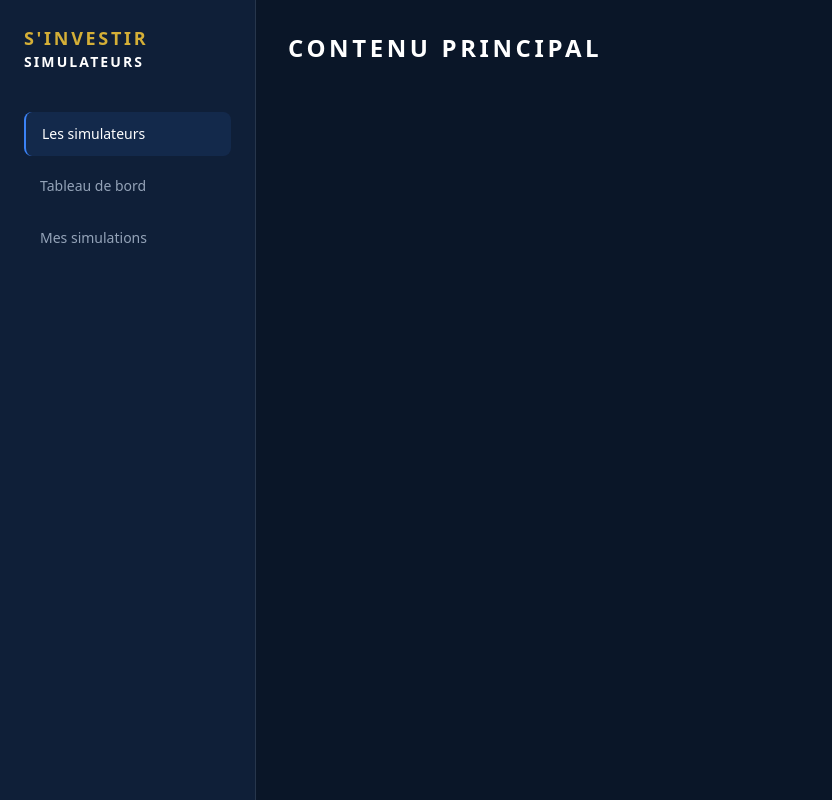
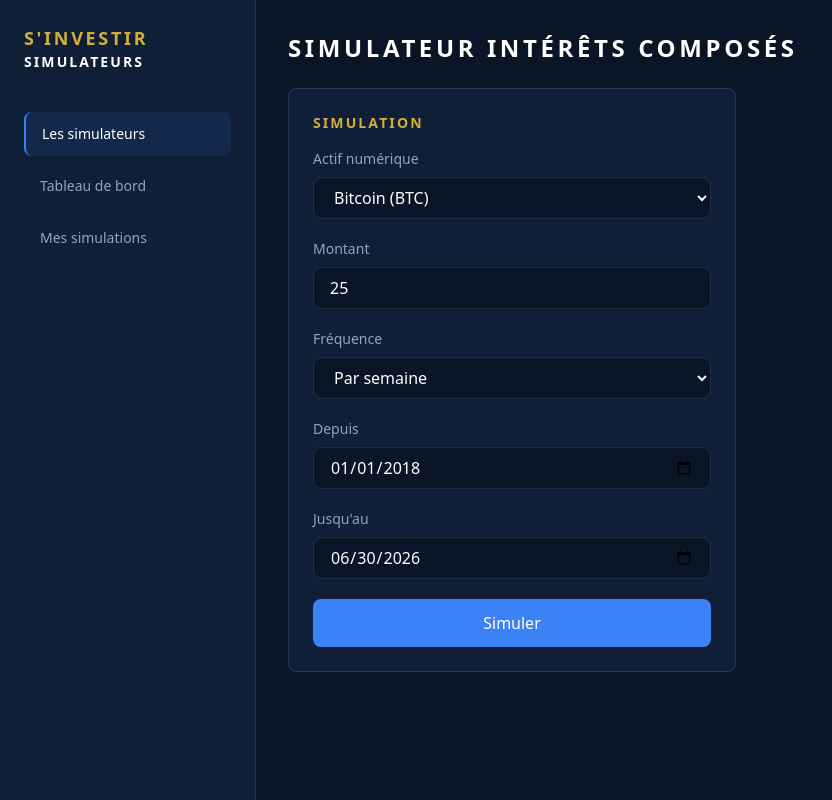
Before and after one commit to ansenthandrayen/simulateur-crypto-sinvestir, a Next.js app: page / in a window 1280 px wide. Shown: the whole page, without its empty margins (0-832 px from the left). Built offline with nearby package versions, Linux system fonts and the light colour scheme.

Commit message:
feat: build simulation form component with crypto list (#12)

```diff
--- a/src/app/page.tsx
+++ b/src/app/page.tsx
@@ -1,15 +1,31 @@
+"use client";
+
 import Sidebar from "@/components/Sidebar";
+import SimulationForm from "@/components/SimulationForm";
 
-// Page principale - route "/"
-// Structure : Sidebar (navigation) + contenu principal
 export default function Home() {
+  // Pour l'instant on affiche juste les paramètres choisis dans la console
+  // On branchera le vrai calcul DCA à l'étape suivante
+  function handleFormSubmit(params: {
+    symbol: string;
+    amount: number;
+    frequency: string;
+    startDate: Date;
+    endDate: Date;
+  }) {
+    console.log("Paramètres soumis :", params);
+  }
+
   return (
     <div className="flex">
       <Sidebar />
       <main className="flex-1 p-8 bg-background">
-        <h1 className="title-section text-2xl text-text-primary">
-          Contenu principal
+        <h1 className="title-section text-2xl text-text-primary mb-6">
+          Simulateur intérêts composés
         </h1>
+        <div className="max-w-md">
+          <SimulationForm onSubmit={handleFormSubmit} />
+        </div>
       </main>
     </div>
   );
--- /dev/null
+++ b/src/components/SimulationForm.tsx
@@ -0,0 +1,131 @@
+"use client";
+
+import { cryptos } from "@/data/cryptos";
+import type { Frequency } from "@/services/dcaCalculator";
+import { useState } from "react";
+
+// Props : onSubmit appelé quand l'utilisateur valide le formulaire
+// avec toutes les valeurs choisies
+type SimulationFormProps = {
+  onSubmit: (params: {
+    symbol: string;
+    amount: number;
+    frequency: Frequency;
+    startDate: Date;
+    endDate: Date;
+  }) => void;
+};
+
+export default function SimulationForm({ onSubmit }: SimulationFormProps) {
+  // États contrôlés pour chaque champ du formulaire
+  const [symbol, setSymbol] = useState(cryptos[0].symbol);
+  const [amount, setAmount] = useState(25);
+  const [frequency, setFrequency] = useState<Frequency>("weekly");
+  const [startDate, setStartDate] = useState("2018-01-01");
+  const [endDate, setEndDate] = useState(
+    new Date().toISOString().split("T")[0],
+  );
+
+  // Appelée quand l'utilisateur soumet le formulaire
+  function handleSubmit(e: React.FormEvent) {
+    e.preventDefault();
+
+    onSubmit({
+      symbol,
+      amount,
+      frequency,
+      startDate: new Date(startDate),
+      endDate: new Date(endDate),
+    });
+  }
+
+  return (
+    <form
+      onSubmit={handleSubmit}
+      className="bg-surface border border-border rounded-lg p-6 space-y-5"
+    >
+      <h2 className="title-section text-sm text-gold mb-4">Simulation</h2>
+
+      {/* Sélection de la cryptomonnaie */}
+      <div>
+        <label className="block text-sm text-text-secondary mb-2">
+          Actif numérique
+        </label>
+        <select
+          value={symbol}
+          onChange={(e) => setSymbol(e.target.value)}
+          className="w-full bg-background border border-border rounded-lg px-4 py-2 text-text-primary"
+        >
+          {cryptos.map((crypto) => (
+            <option key={crypto.id} value={crypto.symbol}>
+              {crypto.name}
+            </option>
+          ))}
+        </select>
+      </div>
+
+      {/* Montant investi */}
+      <div>
+        <label className="block text-sm text-text-secondary mb-2">
+          Montant
+        </label>
+        <input
+          type="number"
+          value={amount}
+          onChange={(e) => setAmount(Number(e.target.value))}
+          min={1}
+          className="w-full bg-background border border-border rounded-lg px-4 py-2 text-text-primary"
+        />
+      </div>
+
+      {/* Fréquence d'investissement */}
+      <div>
+        <label className="block text-sm text-text-secondary mb-2">
+          Fréquence
+        </label>
+        <select
+          value={frequency}
+          onChange={(e) => setFrequency(e.target.value as Frequency)}
+          className="w-full bg-background border border-border rounded-lg px-4 py-2 text-text-primary"
+        >
+          <option value="once">Investissement unique</option>
+          <option value="daily">Par jour</option>
+          <option value="weekly">Par semaine</option>
+          <option value="monthly">Par mois</option>
+        </select>
+      </div>
+
+      {/* Date de début */}
+      <div>
+        <label className="block text-sm text-text-secondary mb-2">Depuis</label>
+        <input
+          type="date"
+          value={startDate}
+          onChange={(e) => setStartDate(e.target.value)}
+          className="w-full bg-background border border-border rounded-lg px-4 py-2 text-text-primary"
+        />
+      </div>
+
+      {/* Date de fin */}
+      <div>
+        <label className="block text-sm text-text-secondary mb-2">
+          Jusqu&apos;au
+        </label>
+        <input
+          type="date"
+          value={endDate}
+          onChange={(e) => setEndDate(e.target.value)}
+          className="w-full bg-background border border-border rounded-lg px-4 py-2 text-text-primary"
+        />
+      </div>
+
+      {/* Bouton de soumission */}
+      <button
+        type="submit"
+        className="w-full bg-accent-blue text-text-primary rounded-lg py-3 font-medium hover:bg-accent-blue/80 transition-colors"
+      >
+        Simuler
+      </button>
+    </form>
+  );
+}
--- /dev/null
+++ b/src/data/cryptos.ts
@@ -0,0 +1,20 @@
+// Liste des cryptomonnaies populaires disponibles dans le simulateur
+// symbol correspond au ticker utilisé par l'API Binance (ex: BTCEUR)
+export type Crypto = {
+  id: string;
+  name: string;
+  symbol: string; // symbole Binance, ex "BTCEUR"
+};
+
+export const cryptos: Crypto[] = [
+  { id: "bitcoin", name: "Bitcoin (BTC)", symbol: "BTCEUR" },
+  { id: "ethereum", name: "Ethereum (ETH)", symbol: "ETHEUR" },
+  { id: "binancecoin", name: "BNB (BNB)", symbol: "BNBEUR" },
+  { id: "solana", name: "Solana (SOL)", symbol: "SOLEUR" },
+  { id: "ripple", name: "XRP (XRP)", symbol: "XRPEUR" },
+  { id: "cardano", name: "Cardano (ADA)", symbol: "ADAEUR" },
+  { id: "dogecoin", name: "Dogecoin (DOGE)", symbol: "DOGEEUR" },
+  { id: "polkadot", name: "Polkadot (DOT)", symbol: "DOTEUR" },
+  { id: "litecoin", name: "Litecoin (LTC)", symbol: "LTCEUR" },
+  { id: "chainlink", name: "Chainlink (LINK)", symbol: "LINKEUR" },
+];
```
